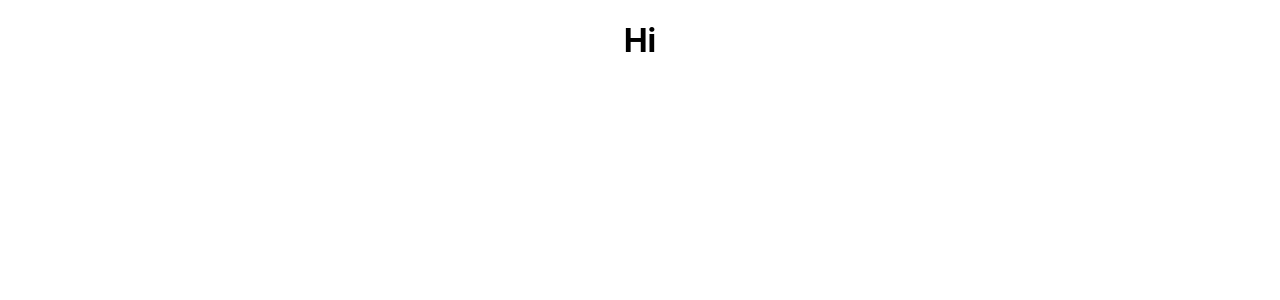
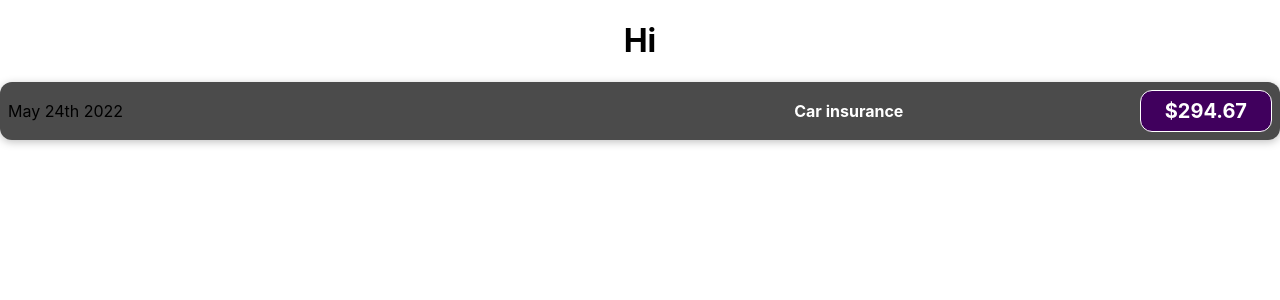
Before and after one commit to faustaciku/next-react-app, a React (Create React App) app: page / in a window 1280 px wide. Shown: the top 300 px of the page. Built offline with nearby package versions, Linux system fonts and the light colour scheme.

Commit message:
Created ExpenseItem component and added some styling

```diff
--- a/src/App.js
+++ b/src/App.js
@@ -1,11 +1,11 @@
 import "./App.css";
+import ExpenseItem from "./ExpenseItem";
 
 function App() {
   return (
     <div className="App">
-      <header className="App-header">
-        <h1>Hi</h1>
-      </header>
+      <h1>Hi</h1>
+      <ExpenseItem />
     </div>
   );
 }
--- /dev/null
+++ b/src/ExpenseItem.css
@@ -0,0 +1,56 @@
+.ExpenseItem {
+  display: flex;
+  justify-content: space-between;
+  align-items: center;
+  box-shadow: 0 2px 8px rgba(0, 0, 0, 0.25);
+  padding: 0.5rem;
+  margin: 1rem 0;
+  border-radius: 12px;
+  background-color: #4b4b4b;
+}
+
+.item-description {
+  display: flex;
+  flex-direction: column;
+  gap: 1rem;
+  align-items: flex-end;
+  flex-flow: column-reverse;
+  justify-content: flex-start;
+  flex: 1;
+}
+
+.ExpenseItem h2 {
+  color: #3a3a3a;
+  font-size: 1rem;
+  flex: 1;
+  margin: 0 1rem;
+  color: white;
+}
+
+.item-price {
+  font-size: 1rem;
+  font-weight: bold;
+  color: white;
+  background-color: #40005d;
+  border: 1px solid white;
+  padding: 0.5rem;
+  border-radius: 12px;
+}
+
+@media (min-width: 580px) {
+  .item-description {
+    flex-direction: row;
+    align-items: center;
+    justify-content: flex-start;
+    flex: 1;
+  }
+
+  .item-description h2 {
+    font-size: 1.25rem;
+  }
+
+  .item-price {
+    font-size: 1.25rem;
+    padding: 0.5rem 1.5rem;
+  }
+}
--- /dev/null
+++ b/src/ExpenseItem.js
@@ -0,0 +1,11 @@
+import React from "react";
+import "./ExpenseItem.css";
+export default function ExpenseItem() {
+  return (
+    <div className="ExpenseItem">
+      <div className="item-description">May 24th 2022</div>
+      <h2>Car insurance</h2>
+      <div className="item-price">$294.67</div>
+    </div>
+  );
+}
```
Also changed, not shown: src/logo.svg (deleted).
